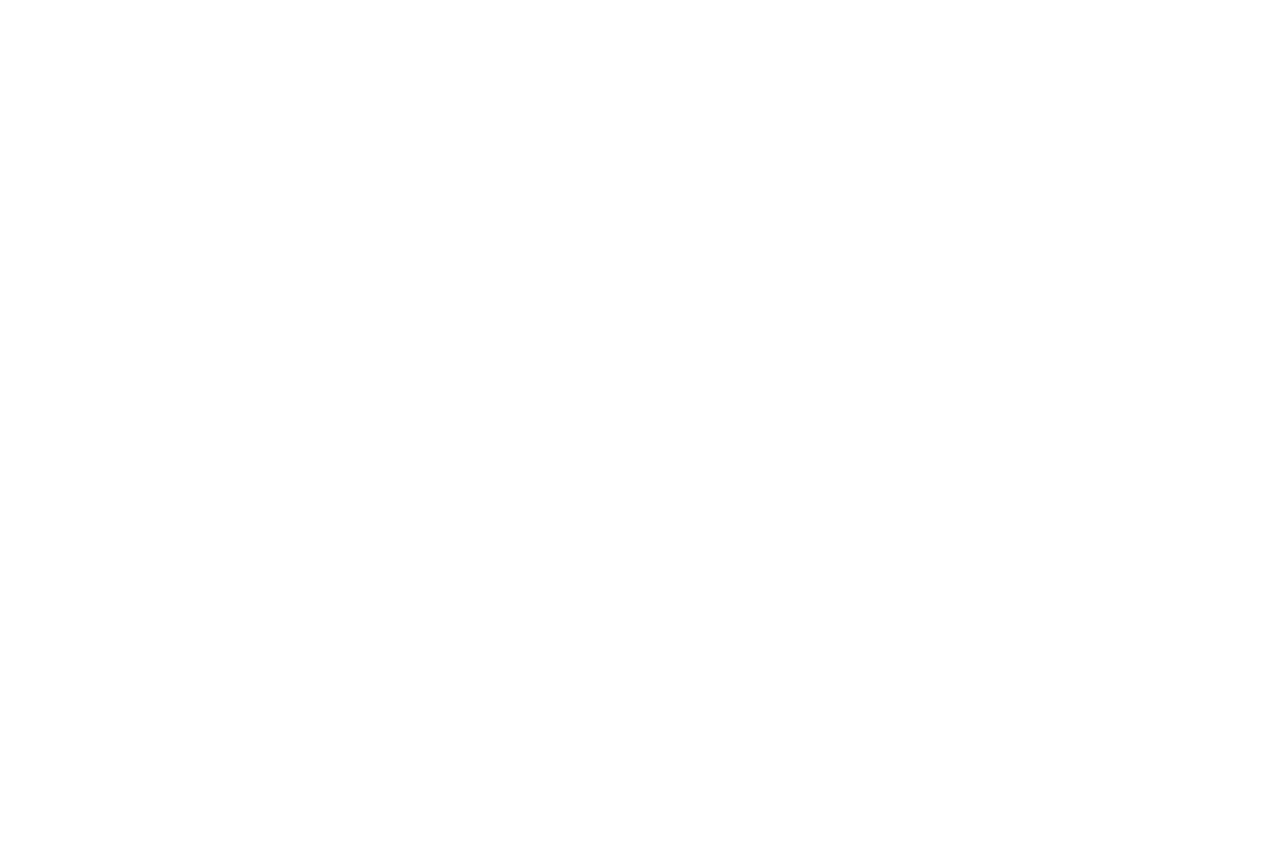
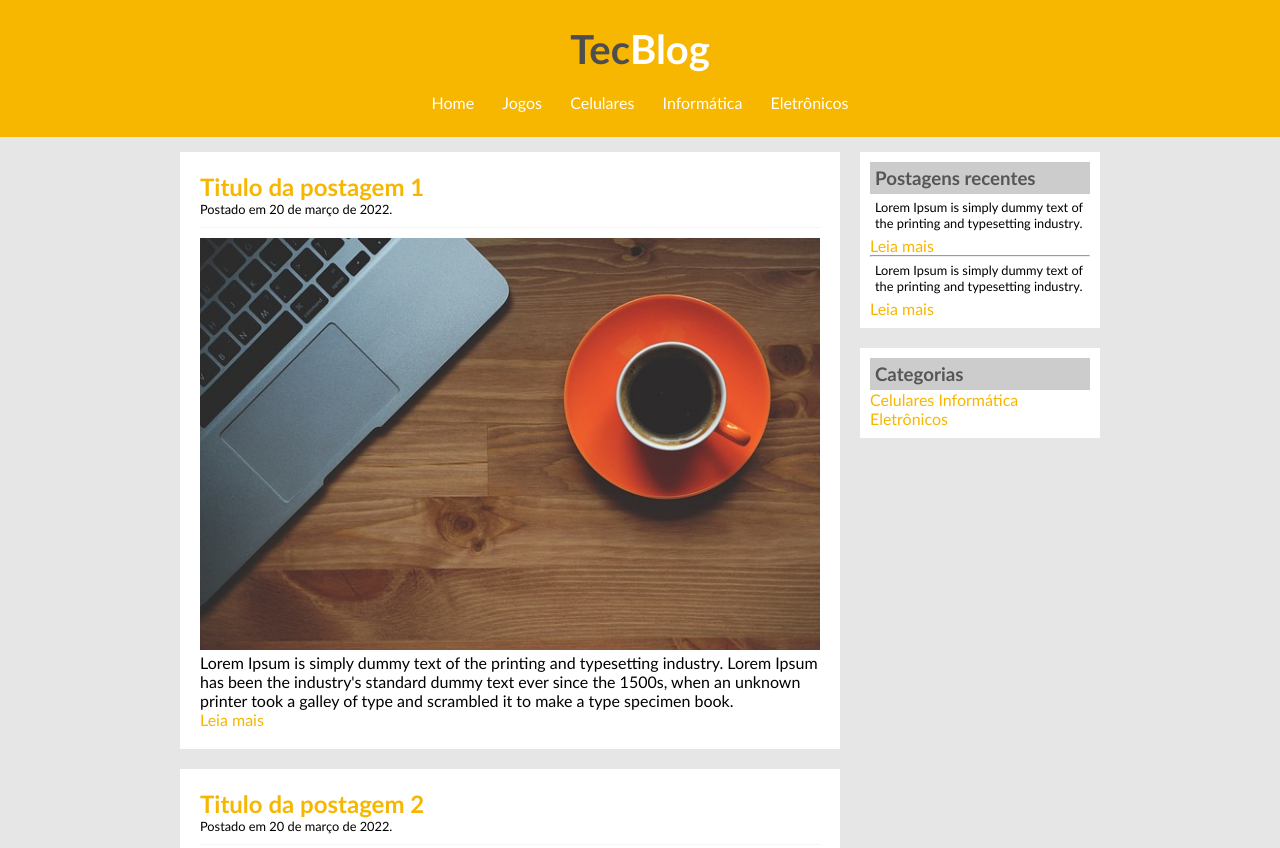
Before and after one commit to LyannaC/Projeto-TecBlog-Udemy, a plain HTML site: page index.html in a window 1280 px wide. Shown: the top 848 px of the page. Before the commit the page ends 800 px from the top, so only its background shows below. Drawn offline with Linux system fonts and the light colour scheme.

Commit message:
Finalização do projeto TecBlog.

```diff
--- a/index.css
+++ b/index.css
@@ -0,0 +1,114 @@
+* {
+  margin: 0;
+  padding: 0;
+}
+
+body {
+  font-size: 1em;
+  font-family: "Trebuchet MS", "Lucida Sans Unicode", "Lucida Grande",
+    "Lucida Sans", Arial, sans-serif;
+  background: #e6e6e6;
+}
+
+h1 {
+  color: #4e4e4e;
+  font-size: 2.5em;
+}
+
+h2 {
+  color: #f7b600;
+}
+
+h3 {
+  background: #ccc;
+  color: #565656;
+  padding: 5px;
+}
+
+.branco {
+  color: white;
+}
+
+a {
+  text-decoration: none;
+}
+
+#area-cabecalho a:link,
+#area-cabecalho a:visited {
+  color: #fff;
+  padding: 8px 12px;
+}
+
+#area-cabecalho a:hover {
+  color: #f7b600;
+  background: white;
+}
+
+a:link,
+a:visited {
+  color: #f7b600;
+}
+
+.postagem a:hover {
+  text-decoration: underline;
+}
+
+#area-cabecalho {
+  background-color: #f7b600;
+  padding: 15px;
+  text-align: center;
+}
+
+#area-logo,
+#area-menu {
+  padding: 10px;
+}
+
+#area-principal {
+  width: 920px;
+  margin: 0 auto;
+  padding: 15px;
+}
+
+#area-postagens {
+  width: 660px;
+  float: left;
+}
+
+#area-lateral {
+  width: 240px;
+  float: right;
+}
+
+#rodape {
+  clear: both;
+  text-align: center;
+  padding: 15px;
+  background: #ccc;
+  margin-top: 15px;
+}
+
+.postagem {
+  padding: 20px;
+  margin-bottom: 20px;
+  background: white;
+}
+
+.data-postagem {
+  font-size: 0.8em;
+  border-bottom: 1px #f4f4f4 solid;
+  padding-bottom: 10px;
+  margin-bottom: 10px;
+  display: block;
+}
+
+.conteudo-lateral {
+  background: white;
+  padding: 10px;
+  margin-bottom: 20px;
+}
+
+.texto-lateral {
+  font-size: 0.8em;
+  padding: 5px;
+}
--- a/index.html
+++ b/index.html
@@ -4,13 +4,79 @@
 <head>
     <meta charset="UTF-8">
     <meta name="viewport" content="width=device-width, initial-scale=1.0">
-    <title>Document</title>
-
+    <title>TecBlog - O seu blog de tecnologia</title>
     <link rel="stylesheet" href="index.css">
 </head>
 
 <body>
 
+    <div id="area-cabecalho">
+        <div id="area-logo">
+            <h1>Tec<span class="branco">Blog </span></h1>
+        </div>
+
+        <div id="area-menu">
+            <a href="index.html">Home</a>
+            <a href="jogos.html">Jogos</a>
+            <a href="celulares.html">Celulares</a>
+            <a href="informatica.html">Informática</a>
+            <a href="eletronicos.html">Eletrônicos</a>
+        </div>
+
+    </div>
+
+    <div id="area-principal">
+        <div id="area-postagens">
+            <div class="postagem">
+                <h2> Titulo da postagem 1</h2>
+                <span class="data-postagem"> Postado em 20 de março de 2022.</span>
+                <img width="620" src="imagens/imagem1.jpg">
+                <p>Lorem Ipsum is simply dummy text of the printing and typesetting industry. Lorem Ipsum has been the
+                    industry's standard dummy text ever since the 1500s, when an unknown printer took a galley of type
+                    and scrambled it to make a type specimen book.</p>
+                <a href="">Leia mais</a>
+            </div>
+
+            <div class="postagem">
+                <h2> Titulo da postagem 2</h2>
+                <span class="data-postagem"> Postado em 20 de março de 2022.</span>
+                <img width="620" src="imagens/imagem2.jpg">
+                <p>Lorem Ipsum is simply dummy text of the printing and typesetting industry. Lorem Ipsum has been the
+                    industry's standard dummy text ever since the 1500s, when an unknown printer took a galley of type
+                    and scrambled it to make a type specimen book.</p>
+                <a href="">Leia mais</a>
+            </div>
+        </div>
+        <div id="area-lateral">
+            <div class="conteudo-lateral">
+                <h3>Postagens recentes</h3>
+                <div>
+                    <p class="texto-lateral"> Lorem Ipsum is simply dummy text of the printing and typesetting industry.
+                    </p>
+                    <a href="">Leia mais</a>
+                </div>
+                <hr>
+                <div>
+                    <p class="texto-lateral"> Lorem Ipsum is simply dummy text of the printing and typesetting industry.
+                    </p>
+                    <a href="">Leia mais</a>
+                </div>
+
+
+            </div>
+
+
+            <div class="conteudo-lateral">
+                <h3>Categorias</h3>
+                <a href="celulares.html">Celulares</a>
+                <a href="informatica.html">Informática</a>
+                <a href="eletronicos.html">Eletrônicos</a><br>
+            </div>
+        </div>
+        <div id="rodape"> Todos os direitos reservados.
+        </div>
+
+    </div>
 </body>
 
 </html>
```
